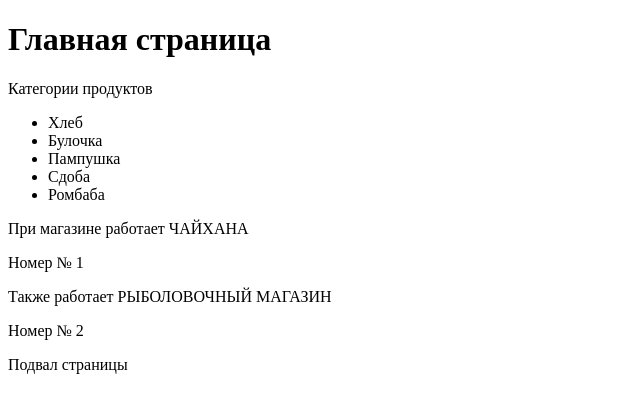
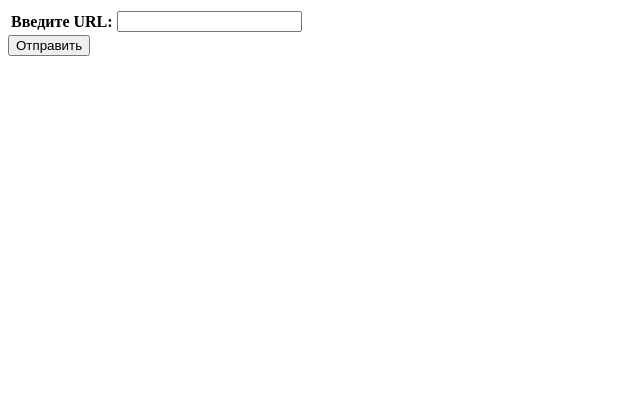
Before and after one commit to cocicka04/online-eda, a Django app: page / in a window 1280 px wide. Shown: the top 413 px of the page, without its empty margins (0-640 px from the left). Run offline with Django 3.2, Linux system fonts and the light colour scheme.

Commit message:
недодел 8 лекця

```diff
--- /dev/null
+++ b/web_1/hello/firstapp/forms.py
@@ -0,0 +1,4 @@
+from django import forms
+
+class UserForm(forms.Form):
+ combo_text = forms.CharField(label="Введите URL", max_length=20)
--- a/web_1/hello/firstapp/views.py
+++ b/web_1/hello/firstapp/views.py
@@ -1,7 +1,6 @@
-from django.http import HttpResponse, HttpResponseRedirect, HttpResponsePermanentRedirect
+from .forms import UserForm
 from django.shortcuts import render
 from django.http import *
-
 
 
 def index(request):
@@ -39,3 +38,21 @@ def index(request):
 def index(request):
  cat = ["Хлеб", "Булочка", "Пампушка", "Сдоба", "Ромбаба"]
  return render(request, "firstapp/index.html", context={"cat": cat})
+
+def index(request):
+ userform = UserForm()
+ return render(request, "firstapp/index.html", {"form": userform})
+
+def index(request):
+ if request.method == "POST":
+    name = request.POST.get("name") # получить значения поля Имя
+    age = request.POST.get("age") # значения поля Возраст
+    output = "<h2>Пользователь</h2><h3>Имя - {0}, Возраст – {1}</h3>".format(name, age)
+    return HttpResponse(output)
+ else:
+    userform = UserForm()
+    return render(request, "firstapp/index.html", {"form": userform})
+
+def index(request):
+ userform = UserForm()
+ return render(request, "firstapp/index.html", {"form": userform})
--- a/web_1/hello/templates/firstapp/index.html
+++ b/web_1/hello/templates/firstapp/index.html
@@ -1,28 +1,16 @@
-{%extends "firstapp/base.html"%}
-{%block title%}Index{%endblock title%}
-{%block header%}Главная страница{%endblock header%}
-{%block content%}
-<p>Категории продуктов</p>
-{%if cat%}
-  <ul>
-    {%for i in cat%}
-      <li>{{ i }}</li>
-    {%endfor%}
-  </ul>
-{%else%}
-  <li>Категории продуктов отсутствуют</li>
-{%endif%}
-{%with name="ЧАЙХАНА" nom=1%}
-  <div>
-    <p>При магазине работает {{ name }}</p>
-    <p>Номер № {{ nom }}</p>
-  </div>
-{%endwith%}
-
-{%with name="РЫБОЛОВОЧНЫЙ МАГАЗИН" nom=2%}
-  <div>
-    <p>Также работает {{ name }}</p>
-    <p>Номер № {{ nom }}</p>
-  </div>
-{%endwith%}
-{%endblock content%}
+<!DOCTYPE html>
+<html lang="en">
+<head>
+ <meta charset="UTF-8">
+ <title>Форма Django!</title>
+</head>
+<body>
+ <form method="POST">
+ {% csrf_token %}
+ <table>
+ {{form}}
+ </table>
+ <input type="submit" value="Отправить" >
+</form>
+</body>
+</html>
```
